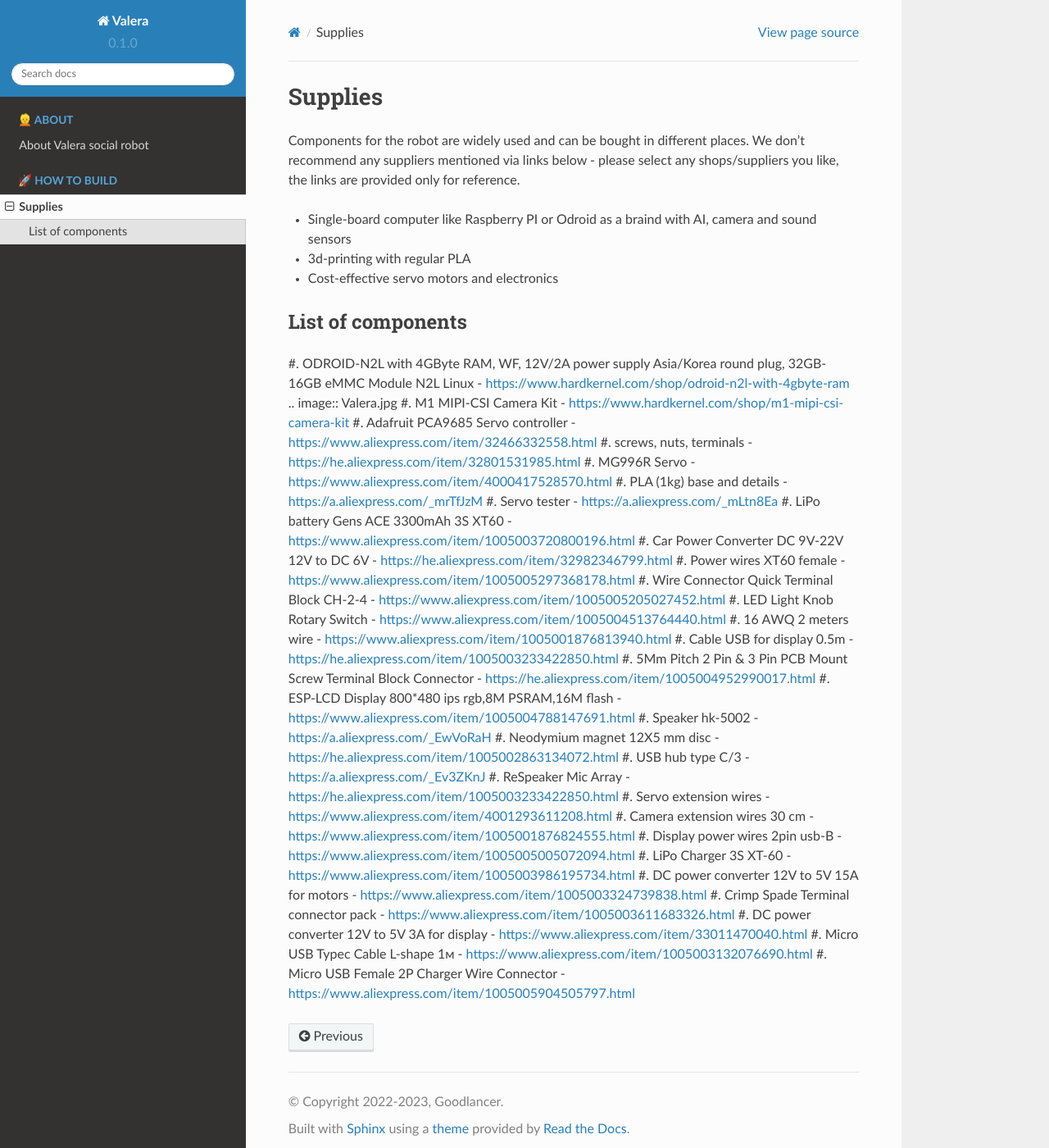
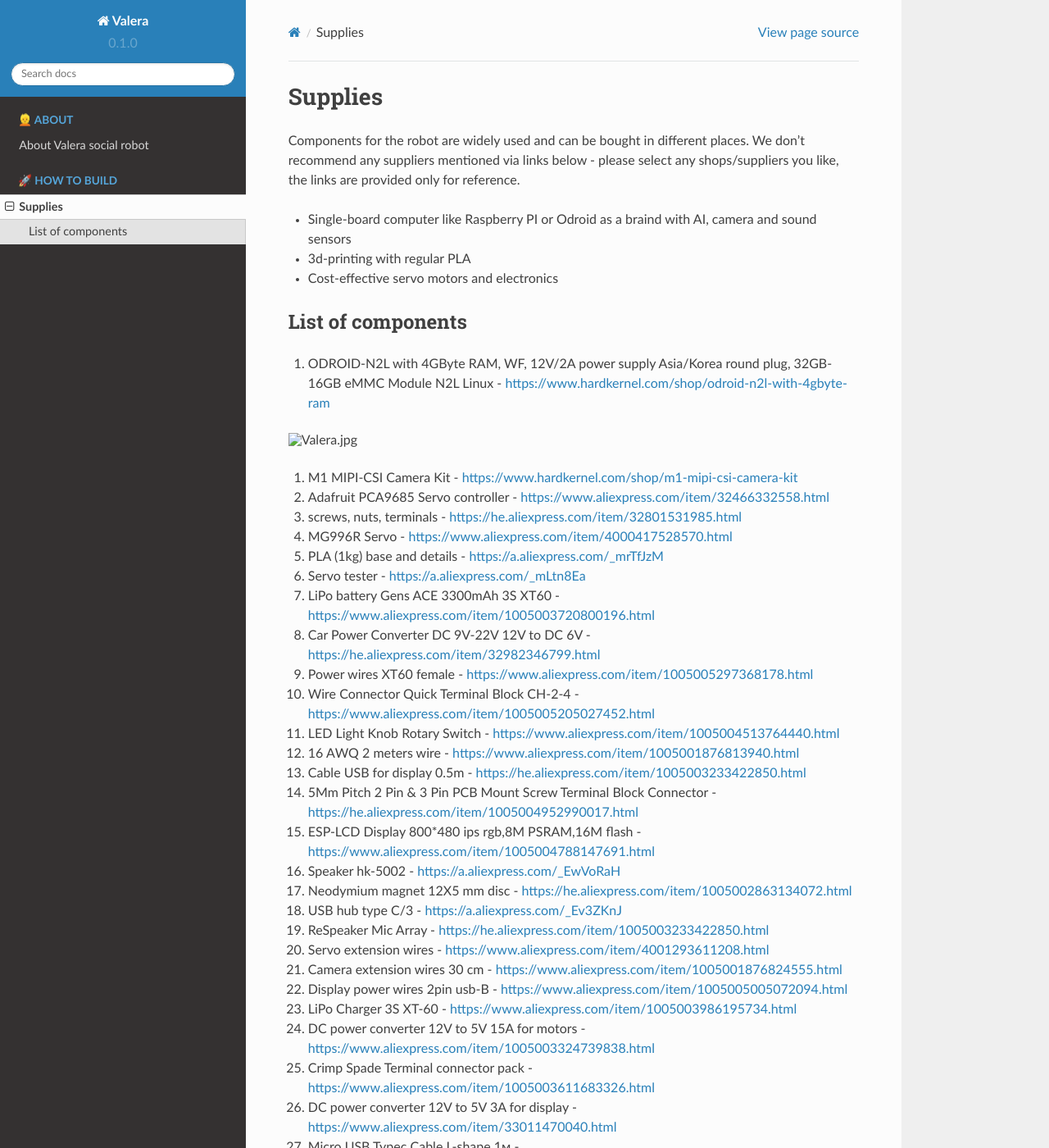
Before and after one commit to goodlancer-org/valera, a Sphinx documentation site: the page built from docs/supplies.rst, in a window 1280 px wide and 1400 px high. Shown: the whole window at 82% size. Built offline with Sphinx 7.4.7 and the Read the Docs theme 2.0.0, drawn with Linux system fonts in a browser that asks for light colours; part of the change alters nothing that is shown; some of the changed text lies outside the part shown.

```diff
--- a/docs/supplies.rst
+++ b/docs/supplies.rst
@@ -12,8 +12,10 @@ the links are provided only for reference.
 List of components
 ------------------
 
-#. ODROID-N2L with 4GByte RAM, WF, 12V/2A power supply Asia/Korea round plug, 32GB-16GB eMMC Module N2L Linux - `<https://www.hardkernel.com/shop/odroid-n2l-with-4gbyte-ram>`_
+1. ODROID-N2L with 4GByte RAM, WF, 12V/2A power supply Asia/Korea round plug, 32GB-16GB eMMC Module N2L Linux - `<https://www.hardkernel.com/shop/odroid-n2l-with-4gbyte-ram>`_
+
 .. image:: Valera.jpg
+
 #. M1 MIPI-CSI Camera Kit - `<https://www.hardkernel.com/shop/m1-mipi-csi-camera-kit>`_
 #. Adafruit PCA9685 Servo controller - `<https://www.aliexpress.com/item/32466332558.html>`_
 #. screws, nuts, terminals - `<https://he.aliexpress.com/item/32801531985.html>`_
```
